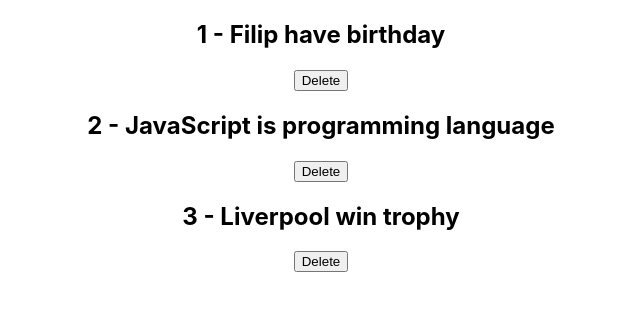
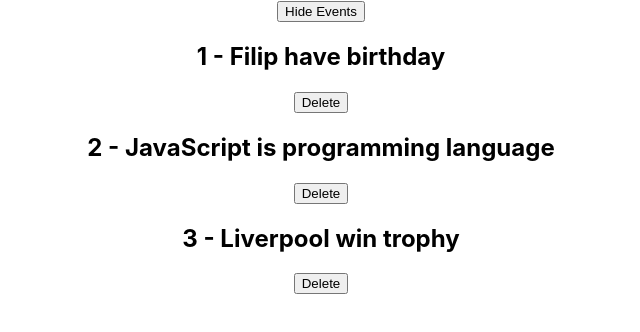
Before and after one commit to filipinec/react-trening, a React (Create React App) app: page / in a window 1280 px wide. Shown: the top 332 px of the page, without its empty margins (319-959 px from the left). Built offline with nearby package versions, Linux system fonts and the light colour scheme.

Commit message:
Conditional Templates - Show/Hide(True/False)

```diff
--- a/src/App.js
+++ b/src/App.js
@@ -3,12 +3,17 @@ import { useState } from 'react';
 
 function App() {
 
+const [showEvents, setShowEvents] = useState(true)
 const [events, setEvents] = useState([
   {title: "Filip have birthday", id:1},
   {title: "JavaScript is programming language", id:2},
   {title: "Liverpool win trophy", id:3}
 
 ])
+
+console.log(showEvents)
+
+
 const handleClick = (id) => {
 setEvents((prevEvents) => {
   return prevEvents.filter((event) => {
@@ -20,7 +25,17 @@ setEvents((prevEvents) => {
 }
   return (
     <div className="App">
-     {events.map((event, index) => (
+      {showEvents && (
+      <div>
+        <button onClick={() => setShowEvents(false)}>Hide Events</button>
+      </div>
+      )}
+      {!showEvents && (<div>
+        <button onClick={() => setShowEvents(true)}>Show Events</button>
+      </div>
+      )}
+
+     {showEvents && events.map((event, index) => (
       // use key for have unique id
       <div key={event.id}>
         <h2>{index+1} - {event.title}</h2>
```
